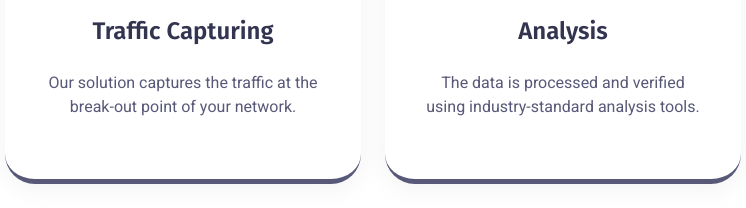
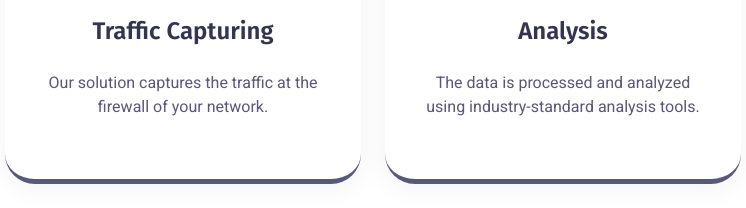
Before and after one commit to Elbrus-Analytics/website, a plain HTML site: page index.html in a window 1280 px wide. Shown: the part 1155-1363 px from the top of the page, 77-823 px from the left. Drawn offline with nearby package versions, Linux system fonts and the light colour scheme.

Commit message:
Updated section 1v4

```diff
--- a/index.html
+++ b/index.html
@@ -148,7 +148,7 @@
               </div>
               <div class="content">
                 <h5>Traffic Capturing</h5>
-                <p>Our solution captures the traffic at the break-out point of your network.</p>
+                <p>Our solution captures the traffic at the firewall of your network.</p>
               </div>
             </div>
           </div>
@@ -162,7 +162,7 @@
               </div>
               <div class="content">
                 <h5>Analysis</h5>
-                <p>The data is processed and verified using industry-standard analysis tools.</p>
+                <p>The data is processed and analyzed using industry-standard analysis tools.</p>
               </div>
             </div>
           </div>
```
